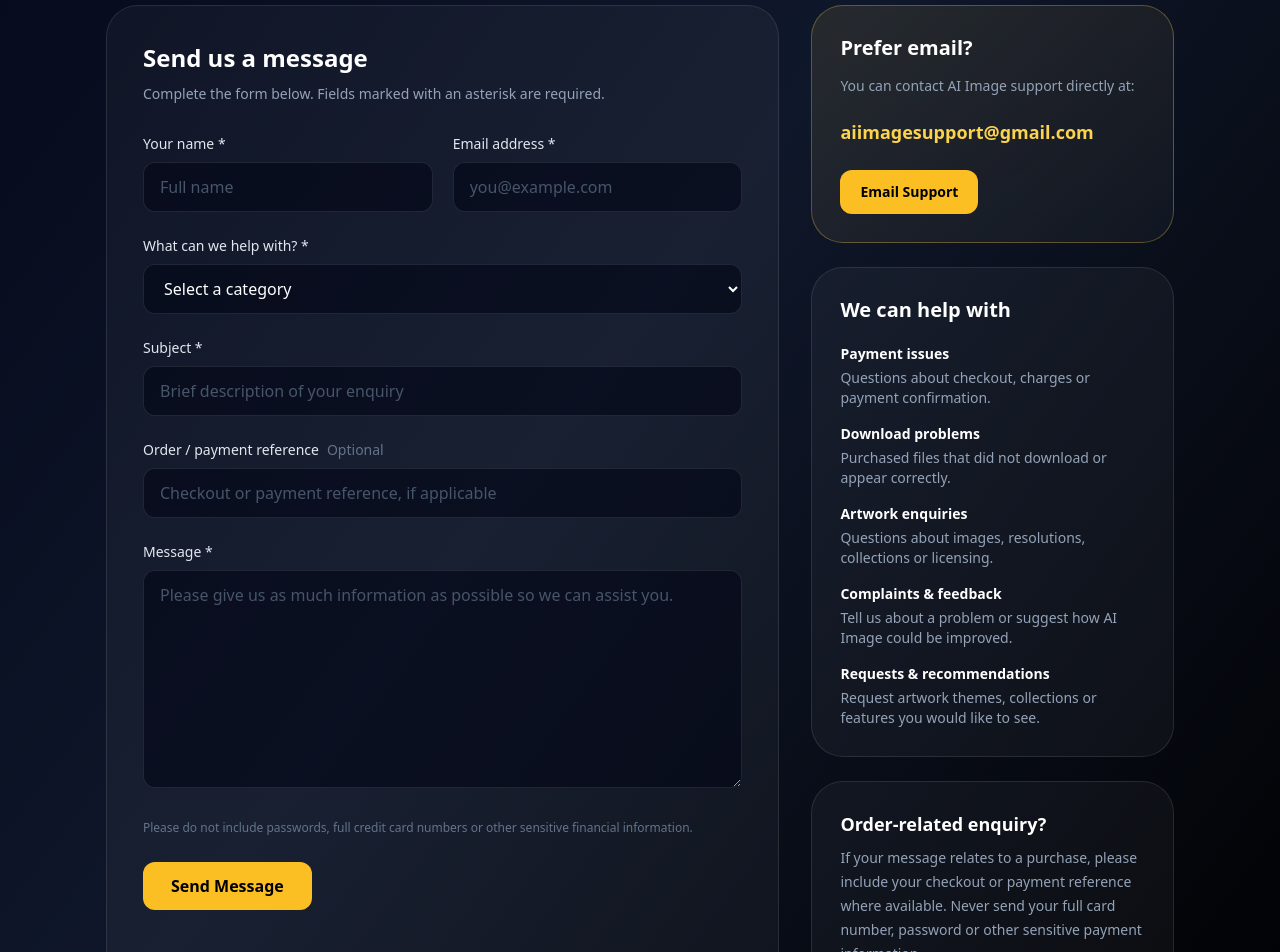
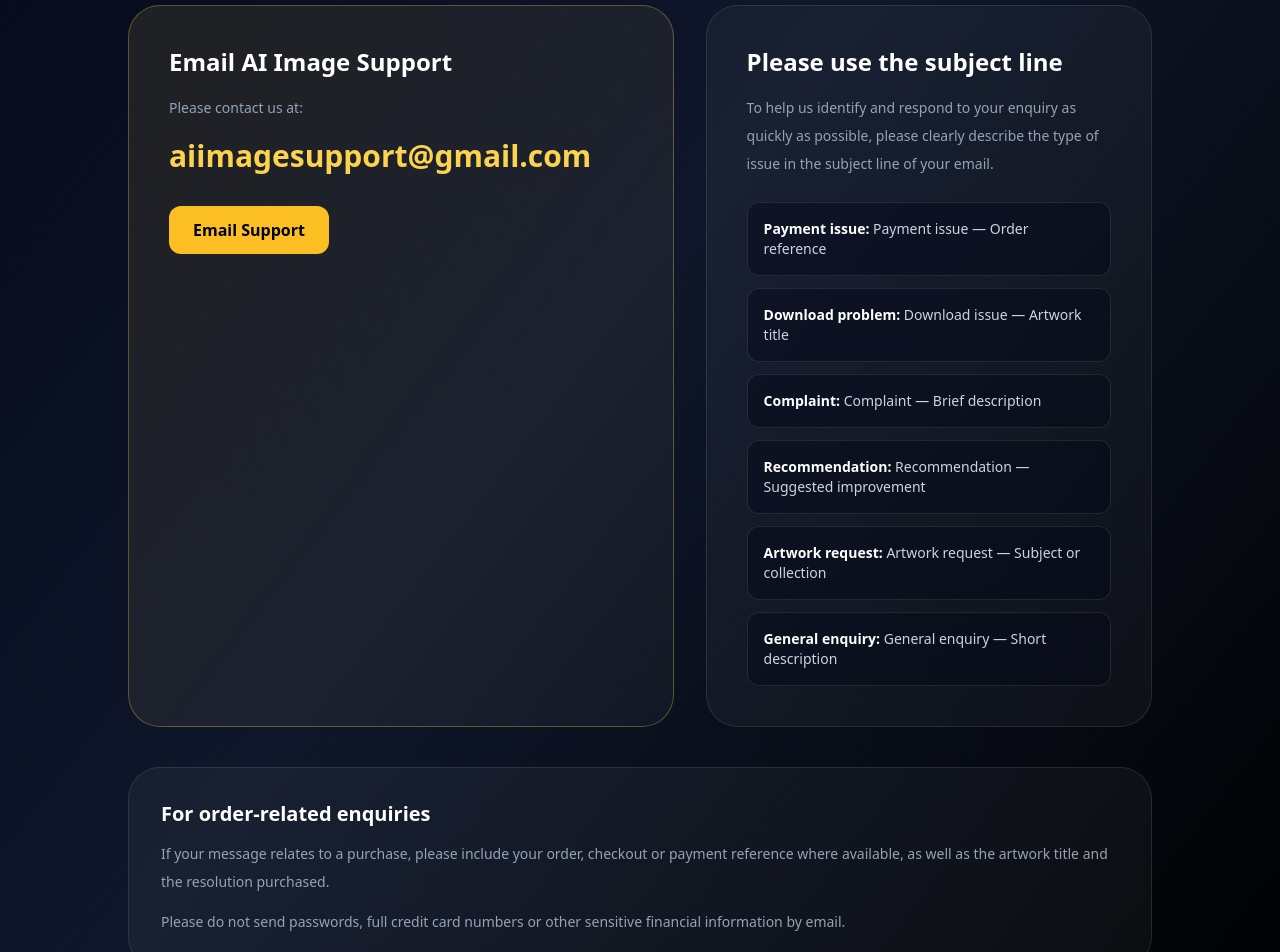
Before and after one commit to juruandewitt/ai-image, a Next.js app: page /contact in a window 1280 px wide. Shown: the part 540-1492 px from the top of the page. Built offline with nearby package versions, Linux system fonts and the light colour scheme.

Commit message:
Update page.tsx

```diff
--- a/app/contact/page.tsx
+++ b/app/contact/page.tsx
@@ -1,16 +1,14 @@
-import Link from 'next/link'
 import BackButton from '@/components/back-button'
-import ContactForm from '@/components/contact-form'
 
 export const metadata = {
   title: 'Contact Us | AI Image',
   description:
-    'Contact AI Image support for payment, download, account, artwork, recommendation and general support enquiries.',
+    'Contact AI Image support for payment, download, artwork and general enquiries.',
 }
 
 export default function ContactPage() {
   return (
-    <main className="mx-auto max-w-7xl space-y-10 py-10">
+    <main className="mx-auto max-w-5xl space-y-10 py-10">
       <div>
         <BackButton />
       </div>
@@ -26,132 +24,110 @@ export default function ContactPage() {
           </h1>
 
           <p className="mt-4 text-base leading-7 text-slate-400 md:text-lg">
-            Need help with an order, payment, download or artwork?
-            Send us a message and the AI Image support team will
-            assist you.
+            If you need assistance with an order, payment, download,
+            artwork, request, recommendation or any other issue,
+            please contact AI Image Support directly by email.
           </p>
         </div>
       </section>
 
-      <section className="grid gap-8 lg:grid-cols-[1.3fr_0.7fr]">
-        <div className="rounded-[2rem] border border-white/10 bg-white/[0.04] p-6 md:p-9">
+      <section className="grid gap-8 lg:grid-cols-[1.1fr_0.9fr]">
+        <div className="rounded-[2rem] border border-amber-300/30 bg-gradient-to-br from-amber-300/10 to-white/[0.03] p-8 md:p-10">
           <h2 className="text-2xl font-semibold text-white">
-            Send us a message
+            Email AI Image Support
           </h2>
 
-          <p className="mt-2 text-sm leading-6 text-slate-400">
-            Complete the form below. Fields marked with an asterisk
-            are required.
-          </p>
-
-          <div className="mt-7">
-            <ContactForm />
-          </div>
-        </div>
-
-        <aside className="space-y-6">
-          <div className="rounded-[2rem] border border-amber-300/30 bg-gradient-to-br from-amber-300/10 to-white/[0.03] p-7">
-            <h2 className="text-xl font-semibold text-white">
-              Prefer email?
-            </h2>
-
-            <p className="mt-3 text-sm leading-6 text-slate-400">
-              You can contact AI Image support directly at:
+          <p className="mt-4 text-sm leading-7 text-slate-400">
+            Please contact us at:
           </p>
 
           <a
             href="mailto:aiimagesupport@gmail.com"
-              className="mt-5 block break-all text-lg font-semibold text-amber-300 hover:underline"
+            className="mt-4 block break-all text-2xl font-semibold text-amber-300 hover:underline md:text-3xl"
           >
             aiimagesupport@gmail.com
           </a>
 
           <a
             href="mailto:aiimagesupport@gmail.com?subject=AI%20Image%20Support%20Request"
-              className="mt-6 inline-flex rounded-xl bg-amber-400 px-5 py-3 text-sm font-semibold text-black transition hover:bg-amber-300"
+            className="mt-8 inline-flex rounded-xl bg-amber-400 px-6 py-3 font-semibold text-black transition hover:bg-amber-300"
           >
             Email Support
           </a>
         </div>
 
-          <div className="rounded-[2rem] border border-white/10 bg-white/[0.04] p-7">
-            <h2 className="text-xl font-semibold text-white">
-              We can help with
+        <div className="rounded-[2rem] border border-white/10 bg-white/[0.04] p-8 md:p-10">
+          <h2 className="text-2xl font-semibold text-white">
+            Please use the subject line
           </h2>
 
-            <div className="mt-5 space-y-4 text-sm text-slate-300">
-              <div>
-                <div className="font-semibold text-white">
-                  Payment issues
-                </div>
-                <p className="mt-1 text-slate-400">
-                  Questions about checkout, charges or payment
-                  confirmation.
+          <p className="mt-4 text-sm leading-7 text-slate-400">
+            To help us identify and respond to your enquiry as quickly
+            as possible, please clearly describe the type of issue in
+            the subject line of your email.
           </p>
+
+          <div className="mt-6 space-y-3 text-sm text-slate-300">
+            <div className="rounded-xl border border-white/10 bg-slate-950/40 p-4">
+              <span className="font-semibold text-white">
+                Payment issue:
+              </span>{' '}
+              Payment issue — Order reference
             </div>
 
-              <div>
-                <div className="font-semibold text-white">
-                  Download problems
-                </div>
-                <p className="mt-1 text-slate-400">
-                  Purchased files that did not download or appear
-                  correctly.
-                </p>
+            <div className="rounded-xl border border-white/10 bg-slate-950/40 p-4">
+              <span className="font-semibold text-white">
+                Download problem:
+              </span>{' '}
+              Download issue — Artwork title
             </div>
 
-              <div>
-                <div className="font-semibold text-white">
-                  Artwork enquiries
-                </div>
-                <p className="mt-1 text-slate-400">
-                  Questions about images, resolutions, collections
-                  or licensing.
-                </p>
+            <div className="rounded-xl border border-white/10 bg-slate-950/40 p-4">
+              <span className="font-semibold text-white">
+                Complaint:
+              </span>{' '}
+              Complaint — Brief description
             </div>
 
-              <div>
-                <div className="font-semibold text-white">
-                  Complaints & feedback
-                </div>
-                <p className="mt-1 text-slate-400">
-                  Tell us about a problem or suggest how AI Image
-                  could be improved.
-                </p>
+            <div className="rounded-xl border border-white/10 bg-slate-950/40 p-4">
+              <span className="font-semibold text-white">
+                Recommendation:
+              </span>{' '}
+              Recommendation — Suggested improvement
             </div>
 
-              <div>
-                <div className="font-semibold text-white">
-                  Requests & recommendations
+            <div className="rounded-xl border border-white/10 bg-slate-950/40 p-4">
+              <span className="font-semibold text-white">
+                Artwork request:
+              </span>{' '}
+              Artwork request — Subject or collection
             </div>
-                <p className="mt-1 text-slate-400">
-                  Request artwork themes, collections or features
-                  you would like to see.
-                </p>
+
+            <div className="rounded-xl border border-white/10 bg-slate-950/40 p-4">
+              <span className="font-semibold text-white">
+                General enquiry:
+              </span>{' '}
+              General enquiry — Short description
             </div>
           </div>
         </div>
+      </section>
 
-          <div className="rounded-[2rem] border border-white/10 bg-white/[0.04] p-7">
-            <h2 className="text-lg font-semibold text-white">
-              Order-related enquiry?
+      <section className="rounded-[2rem] border border-white/10 bg-white/[0.04] p-8">
+        <h2 className="text-xl font-semibold text-white">
+          For order-related enquiries
         </h2>
 
-            <p className="mt-2 text-sm leading-6 text-slate-400">
-              If your message relates to a purchase, please include
-              your checkout or payment reference where available.
-              Never send your full card number, password or other
-              sensitive payment information.
+        <p className="mt-3 text-sm leading-7 text-slate-400">
+          If your message relates to a purchase, please include your
+          order, checkout or payment reference where available, as well
+          as the artwork title and the resolution purchased.
         </p>
-          </div>
 
-          <Link
-            href="/"
-            className="block text-center text-sm font-semibold text-amber-300 hover:underline"
-          >
-            Return to main page
-          </Link>
-        </aside>
+        <p className="mt-3 text-sm leading-7 text-slate-400">
+          Please do not send passwords, full credit card numbers or
+          other sensitive financial information by email.
+        </p>
       </section>
     </main>
   )
```
Lines whose indentation alone changed are shown as unchanged.
